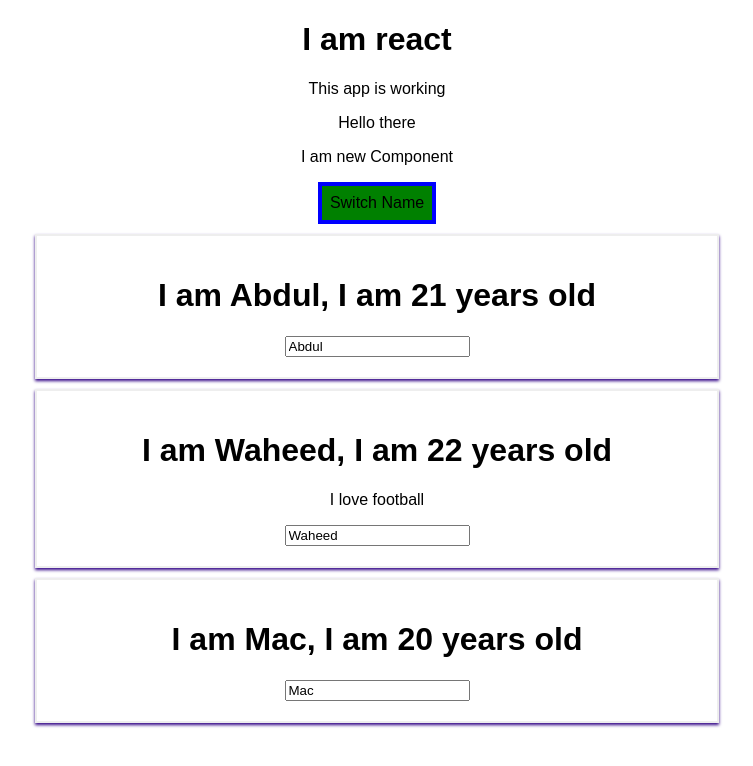
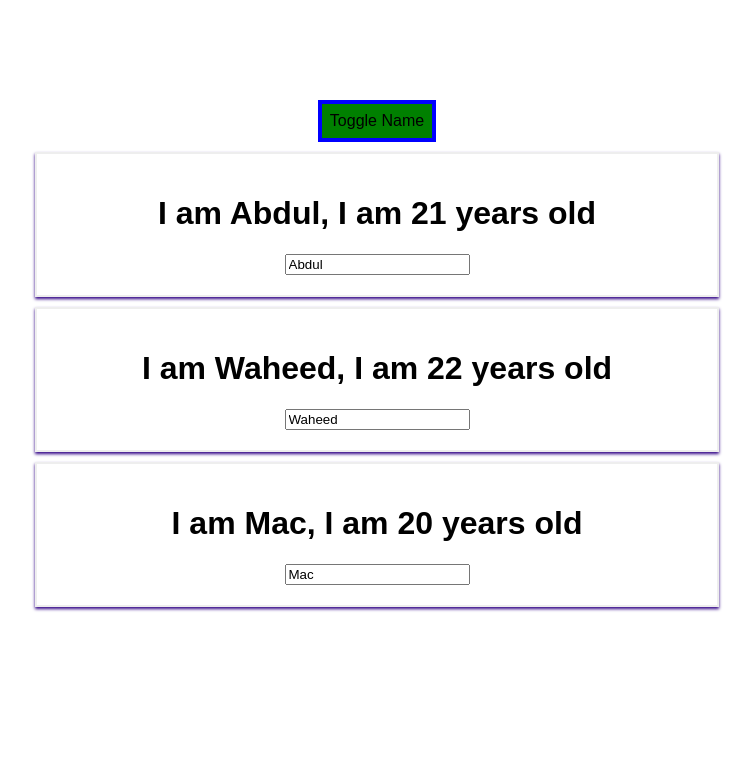
Before and after one commit to macabdul9/react-learning, a React (Create React App) app in the folder intro-app/: page / in a window 1280 px wide. Shown: the top 766 px of the page, without its empty margins (263-1016 px from the left). Built offline with nearby package versions, Linux system fonts and the light colour scheme.

Commit message:
updating states

```diff
--- a/intro-app/src/App.css
+++ b/intro-app/src/App.css
@@ -1,5 +1,6 @@
 .App {
   text-align: center;
+  margin-top: 100px;
 }
 
 .App-logo {
--- a/intro-app/src/App.js
+++ b/intro-app/src/App.js
@@ -11,18 +11,20 @@ class App extends Component {
       {name:"Abdul", age:21},
       {name:"Waheed", age:22},
       {name:"Mac", age:20}
-    ]
+    ],
+    otherState:"this is some other state",
+    showPersons:true
   }
 
-  switchNameHandler =(newName)=>{
-    // console.log('was clicked')
-    // this.state.persons[0].name="Robert"  this will not work to change the state see below
-    this.setState({persons : [
-      {name:newName, age:21},
-      {name:"Viola", age:22},
-      {name:"Max", age:20}
-    ]})
-  }
+  // switchNameHandler =(newName)=>{
+  //   // console.log('was clicked')
+  //   // this.state.persons[0].name="Robert"  this will not work to change the state see below
+  //   this.setState({persons : [
+  //     {name:newName, age:21},
+  //     {name:"Viola", age:22},
+  //     {name:"Max", age:20}
+  //   ]})
+  // }
 
   changeNameHandler =(event) =>{
     this.setState({persons : [
@@ -32,8 +34,54 @@ class App extends Component {
       ]})
   }
 
+  togglePersonsHandler = (props) =>{
+    const doesShow = this.state.showPersons;
+    this.setState({showPersons:!doesShow})
+  }
+
+  deletePersonHandler = (personIndex) => {
+    // get the persons data
+    console.log(1)
+    const persons = this.state.persons
+    persons.splice(personIndex, 1)
+    console.log(persons)
+    this.setState({persons:persons})
+  }
+
+  test =()=>{
+    console.log('hello world')
+  }
   render() {
-    //   inline css applied on button
+
+
+    let persons = null
+    // console.log(this.state.showPersons)
+    if (this.state.showPersons){
+      persons=(
+        <div>
+          {/* this code is JavaScript alternative of below code snippets written in JSX */}
+          {this.state.persons.map((person, index) => {
+            return <Person
+              click={() =>this.deletePersonHandler(index)}
+              name={person.name}
+              age={person.age}
+              ></Person>
+          })}
+          {/* <Person
+          name={this.state.persons[0].name }
+          age={this.state.persons[0].age }></Person>
+          <Person
+            name={this.state.persons[1].name }
+            age={this.state.persons[1].age }
+            change={this.changeNameHandler}>I love football</Person>
+          <Person
+            name={this.state.persons[2].name }
+            age={this.state.persons[2].age }
+            click={() => this.switchNameHandler('Abdul')}></Person> */}
+        </div>
+      );
+    }
+    //inline css applied on button
     const style ={
         backgroundColor:'green',
         border:'4px solid blue',
@@ -44,28 +92,10 @@ class App extends Component {
     }
     return (
       <div className='App'>
-        <div >
-        <h1>I am react</h1>
-        <p>This app is working</p>
-        <p>Hello there</p>
-      </div>
-      <div>
-        <p>I am new Component</p>
-      </div>
       <button
-        onClick={() => this.switchNameHandler('Trash')}
-        style={style}>Switch Name</button>
-      <Person
-        name={this.state.persons[0].name }
-        age={this.state.persons[0].age }></Person>
-      <Person
-        name={this.state.persons[1].name }
-        age={this.state.persons[1].age }
-        change={this.changeNameHandler}>I love football</Person>
-      <Person
-        name={this.state.persons[2].name }
-        age={this.state.persons[2].age }
-        click={() => this.switchNameHandler('Abdul')}></Person>
+        onClick={this.test}
+        style={style}>Toggle Name</button>
+        {persons}
       </div>
     );
   }
```
